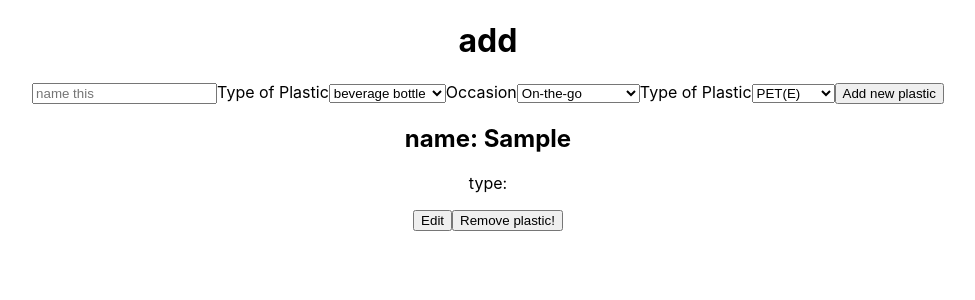
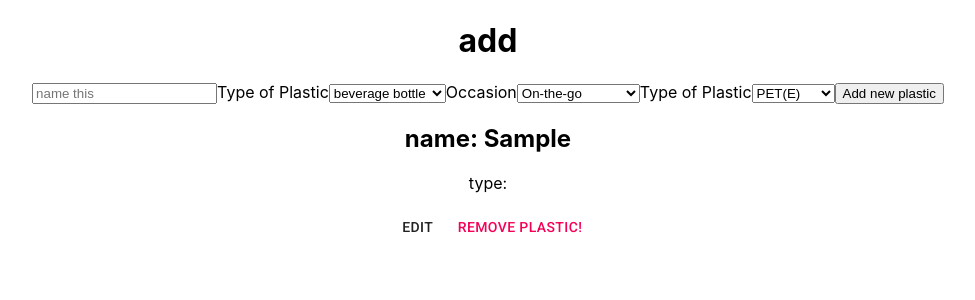
Before and after one commit to scaram02/plastic-cycle, a React (Create React App) app: page / in a window 1280 px wide. Both pictures are taken after typing "Sample" into the empty fields and a click on the button "Add new plastic". Shown: the top 300 px of the page, without its empty margins (152-1127 px from the left). Built offline with nearby package versions, Linux system fonts and the light colour scheme.

Commit message:
add form import

```diff
--- a/package.json
+++ b/package.json
@@ -3,6 +3,8 @@
   "version": "0.1.0",
   "private": true,
   "dependencies": {
+    "@material-ui/core": "^4.12.1",
+    "@material-ui/icons": "^4.11.2",
     "@testing-library/jest-dom": "^5.11.4",
     "@testing-library/react": "^11.1.0",
     "@testing-library/user-event": "^12.1.10",
--- a/public/index.html
+++ b/public/index.html
@@ -24,7 +24,8 @@
       work correctly both with client-side routing and a non-root public URL.
       Learn how to configure a non-root public URL by running `npm run build`.
     -->
-    <title>React App</title>
+    <title>PlasticFree</title>
+    <link rel="stylesheet" href="https://fonts.googleapis.com/css?family=Roboto:300,400,500,700&display=swap" />
   </head>
   <body>
     <noscript>You need to enable JavaScript to run this app.</noscript>
--- a/src/components/AddPlastic.js
+++ b/src/components/AddPlastic.js
@@ -14,7 +14,6 @@ const AddPlastic = ({blankPlastic}) => {
   const { addPlastic } = bindActionCreators(actionCreators, dispatch);
 
   const store = useSelector((state) => state);
-  console.log("this is the permanent store: ", store.plastic.plastic);
 
   const handleSubmit = e => {
     e.preventDefault();
--- a/src/components/PlasticList.js
+++ b/src/components/PlasticList.js
@@ -2,6 +2,7 @@ import React, { useState, useEffect } from "react";
 import { bindActionCreators } from "redux";
 import { actionCreators } from "../state/index";
 import { useSelector, useDispatch } from "react-redux";
+import Button from '@material-ui/core/Button';
 
 
 const PlasticList = ({toggleEdit}) => {
@@ -22,8 +23,8 @@ const PlasticList = ({toggleEdit}) => {
                     <div key={plastic.id}>
                     <h2>name: {plastic.plasticName}</h2>
                     <p>type: {plastic.typeOfPlastic}</p>
-                    <button onClick={() => toggleEdit(plastic)}>Edit</button>
-                    <button onClick={() => removePlastic(plastic)}>Remove plastic!</button>
+                    <Button onClick={() => toggleEdit(plastic)}>Edit</Button>
+                    <Button color="secondary" onClick={() => removePlastic(plastic)}>Remove plastic!</Button>
                     </div>
                 ))}
 
```
Also changed, not shown: src/components/PlasticForm.js (+7 -0 lines), 2 other files (tests, documents, lock files or other folders).
